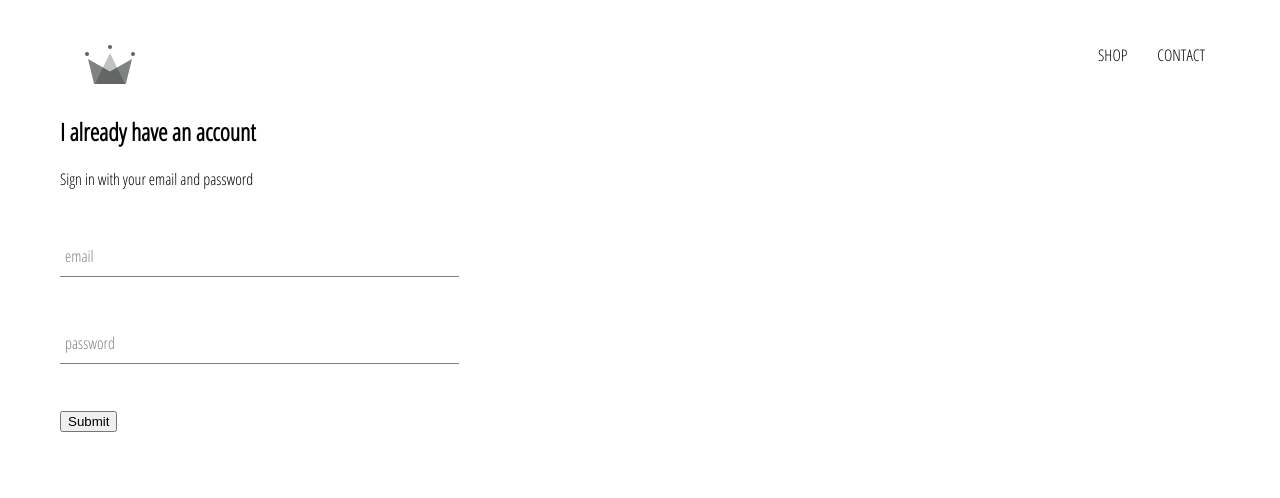
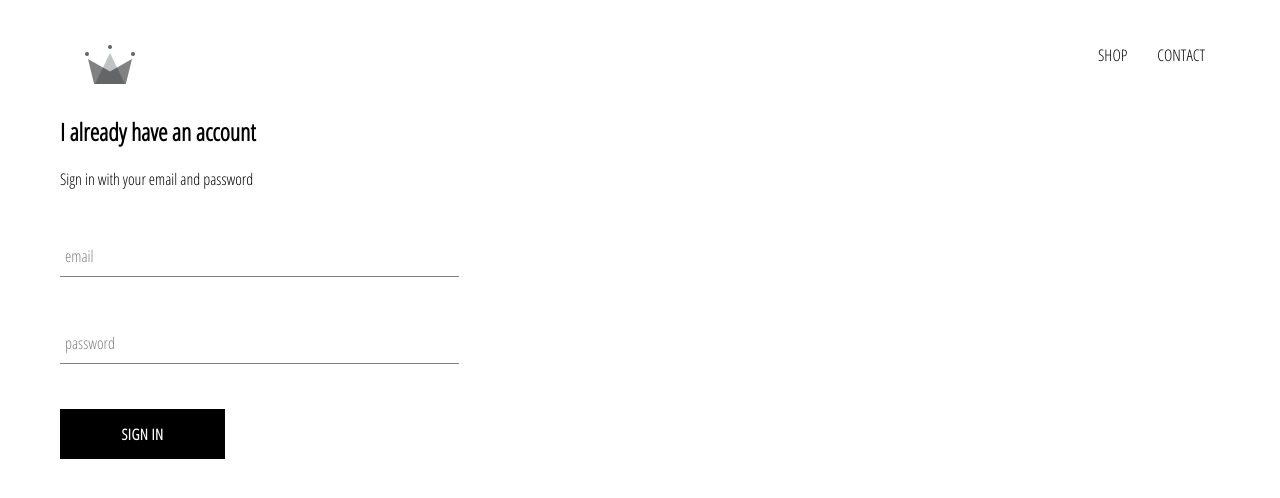
Before and after one commit to jordanmisiura/crwn-clothing, a React (Create React App) app: page /signin in a window 1280 px wide. Shown: the top 498 px of the page. Built offline with nearby package versions, Linux system fonts and the light colour scheme.

Commit message:
custom button

```diff
--- /dev/null
+++ b/src/components/custom-button/custom-button.component.jsx
@@ -0,0 +1,11 @@
+import React from 'react';
+
+import './custom-button.styles.scss';
+
+const CustomButton = ({children, ...otherProps})=>(
+    <button className='custom-button' {...otherProps}>
+        {children}
+    </button>
+);
+
+export default CustomButton;
--- /dev/null
+++ b/src/components/custom-button/custom-button.styles.scss
@@ -0,0 +1,22 @@
+.custom-button {
+    min-width: 165px;
+    width: auto;
+    height: 50px;
+    letter-spacing: 0.5px;
+    line-height: 50px;
+    padding: 0 35px 0 35px;
+    font-size: 15px;
+    background-color: black;
+    color: white;
+    text-transform: uppercase;
+    font-family: 'Open Sans Condensed';
+    font-weight: bolder;
+    border: none;
+    cursor: pointer;
+
+    &:hover {
+        background-color: white;
+        color: black;
+        border: 1px solid black;
+    }
+}
--- a/src/components/sign-in/sign-in.component.jsx
+++ b/src/components/sign-in/sign-in.component.jsx
@@ -1,5 +1,6 @@
 import React, { Component } from 'react';
 import FormInput from '../form-input/form-input.component';
+import CustomButton from '../custom-button/custom-button.component';
 
 import './sign-in.styles.scss';
 
@@ -48,7 +49,7 @@ class SignIn extends Component {
                         handleChange={this.onChange}
                         label='password'
                         required/>
-                    <input type='submit' value='Submit' />
+                    <CustomButton type='submit'>Sign In</CustomButton>
                 </form>
             </div>
         );
```
